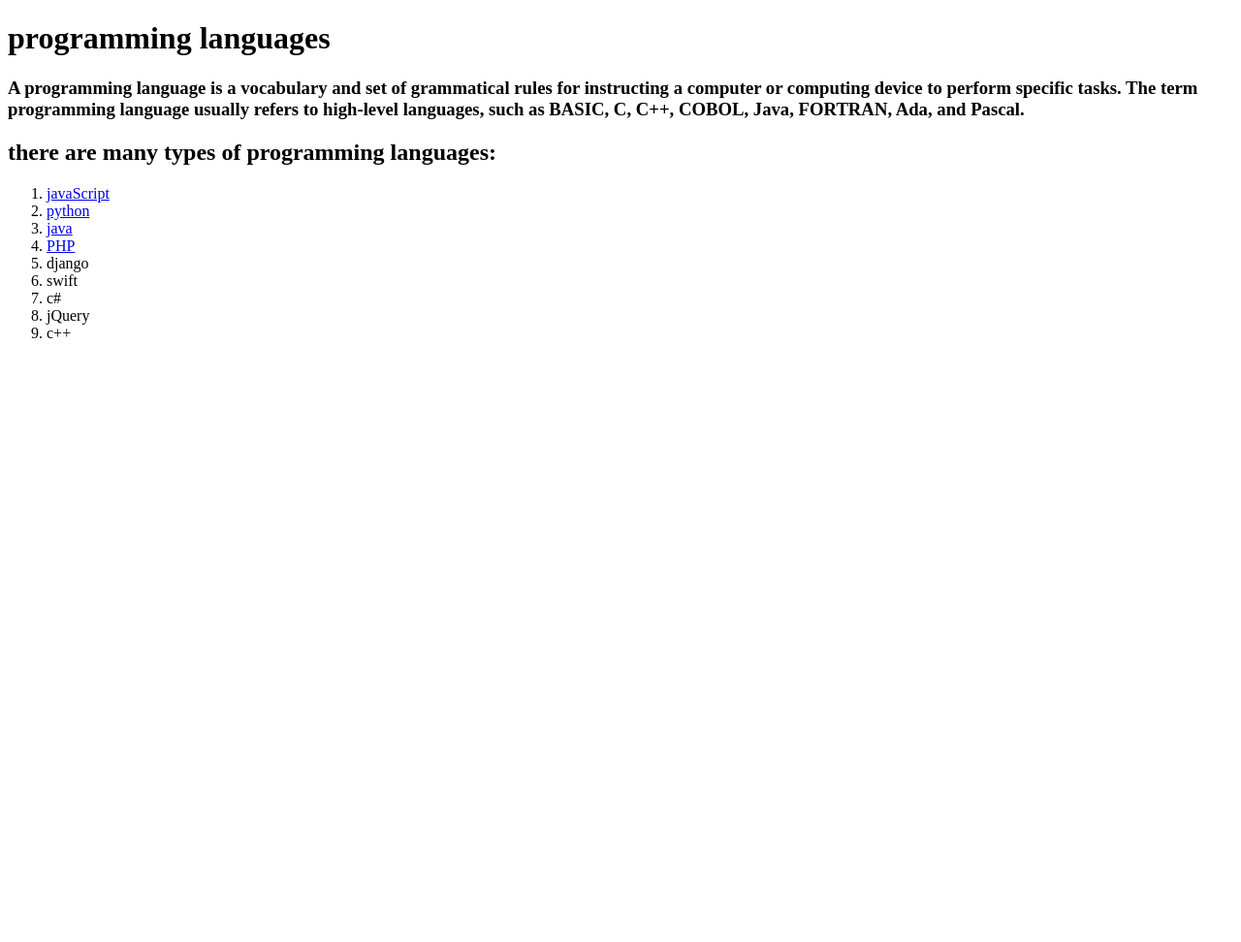
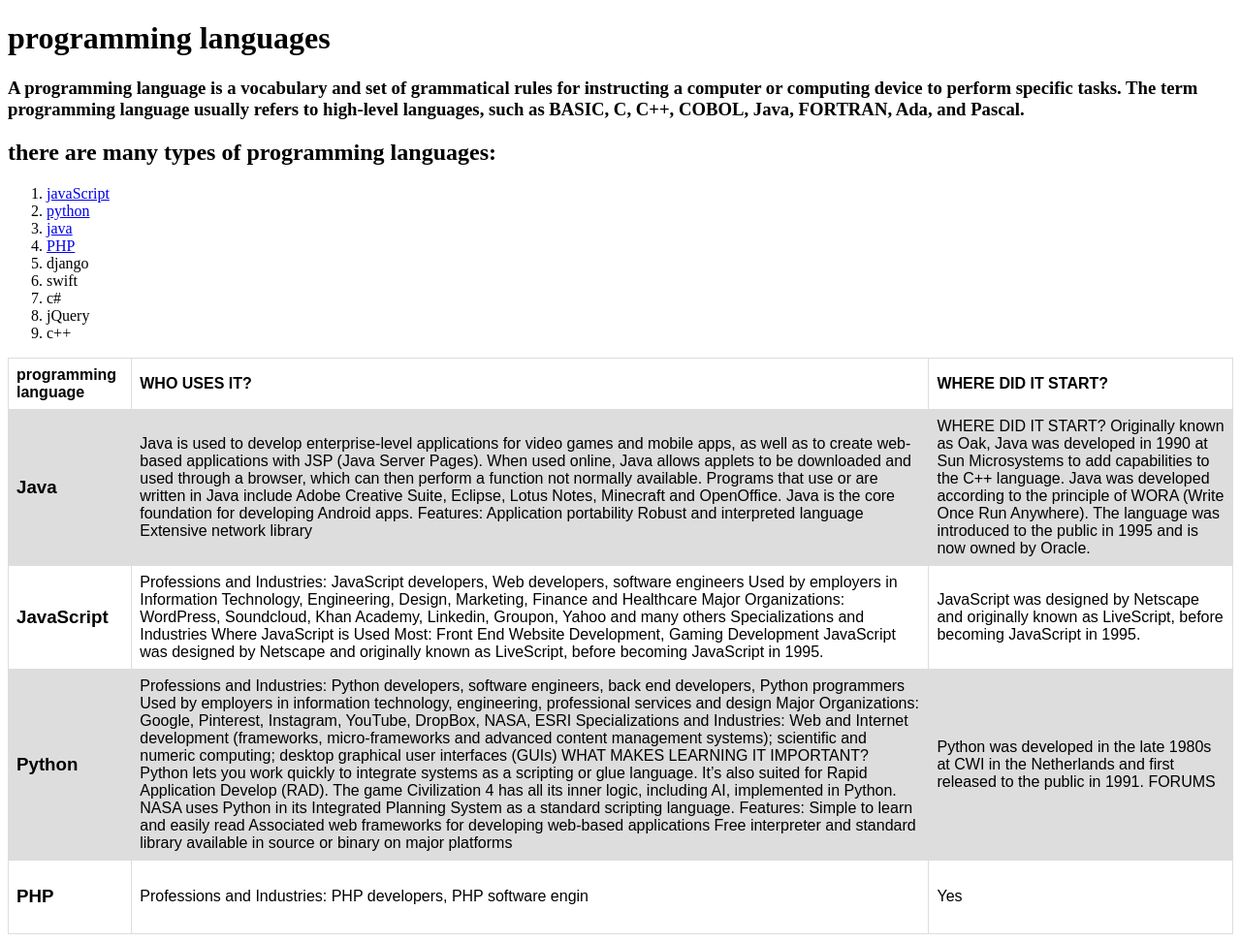
Before and after one commit to mark-raouf-labib/ECE001, a plain HTML site: page mark.html in a window 1280 px wide. Shown: the whole page at 97% size. Before the commit the page ends 800 px from the top, so only its background shows below. Drawn offline with Linux system fonts and the light colour scheme.

Commit message:
Update mark.html

```diff
--- a/mark.html
+++ b/mark.html
@@ -3,6 +3,23 @@
   <head>
     <meta charset="utf-8">
     <title>mark</title>
+    <style>
+table {
+  font-family: arial, sans-serif;
+  border-collapse: collapse;
+  width: 100%;
+}
+
+td, th {
+  border: 1px solid #dddddd;
+  text-align: left;
+  padding: 8px;
+}
+
+tr:nth-child(even) {
+  background-color: #dddddd;
+}
+</style>
   </head>
   <body>
   <h1>programming languages</h1>
@@ -19,6 +36,61 @@
          <li>jQuery</li>
          <li>c++</li>
    </ol>
+<table>
+<tr>
+<th>programming language</th>
+<th>WHO USES IT?</th>
+<th>WHERE DID IT START?</th>
+</tr>
+<tr>
+<td><h3>Java</h3></td>
+<td>Java is used to develop enterprise-level applications for video games and mobile apps, as well as to create web-based applications with JSP (Java Server Pages). When used online, Java allows applets to be downloaded and used through a browser, which can then perform a function not normally available.
 
+Programs that use or are written in Java include Adobe Creative Suite, Eclipse, Lotus Notes, Minecraft and OpenOffice.
+Java is the core foundation for developing Android apps.
+Features:
+Application portability
+Robust and interpreted language
+Extensive network library</td>
+<td>WHERE DID IT START?
+Originally known as Oak, Java was developed in 1990 at Sun Microsystems to add capabilities to the C++ language. Java was developed according to the principle of WORA (Write Once Run Anywhere). The language was introduced to the public in 1995 and is now owned by Oracle.</td>
+</tr>
+<tr>
+<td><h3>JavaScript</h3></td>
+<td>Professions and Industries:
+JavaScript developers, Web developers, software engineers
+Used by employers in Information Technology, Engineering, Design, Marketing, Finance and Healthcare
+Major Organizations: WordPress, Soundcloud, Khan Academy, Linkedin, Groupon, Yahoo and many others
+Specializations and Industries Where JavaScript is Used Most: Front End Website Development, Gaming Development
+JavaScript was designed by Netscape and originally known as LiveScript, before becoming JavaScript in 1995.</td>
+<td>JavaScript was designed by Netscape and originally known as LiveScript, before becoming JavaScript in 1995.</td>
+</tr>
+<tr>
+<td><h3>Python</h3></td>
+<td>Professions and Industries:
+Python developers, software engineers, back end developers, Python programmers
+Used by employers in information technology, engineering, professional services and design
+Major Organizations: Google, Pinterest, Instagram, YouTube, DropBox, NASA, ESRI
+Specializations and Industries: Web and Internet development (frameworks, micro-frameworks and advanced content management systems); scientific and numeric computing; desktop graphical user interfaces (GUIs)
+WHAT MAKES LEARNING IT IMPORTANT?
+Python lets you work quickly to integrate systems as a scripting or glue language. It’s also suited for Rapid Application Develop (RAD).
+
+The game Civilization 4 has all its inner logic, including AI, implemented in Python.
+NASA uses Python in its Integrated Planning System as a standard scripting language.
+Features:
+Simple to learn and easily read
+Associated web frameworks for developing web-based applications
+Free interpreter and standard library available in source or binary on major platforms</td>
+<td>Python was developed in the late 1980s at CWI in the Netherlands and first released to the public in 1991.
+
+FORUMS</td>
+</tr>
+<tr>
+<td><h3>PHP</h3></td>
+<td>Professions and Industries:
+PHP developers, PHP software engin</td>
+<td>Yes</td>
+</tr>
+</table>
   </body>
 </html>
```
